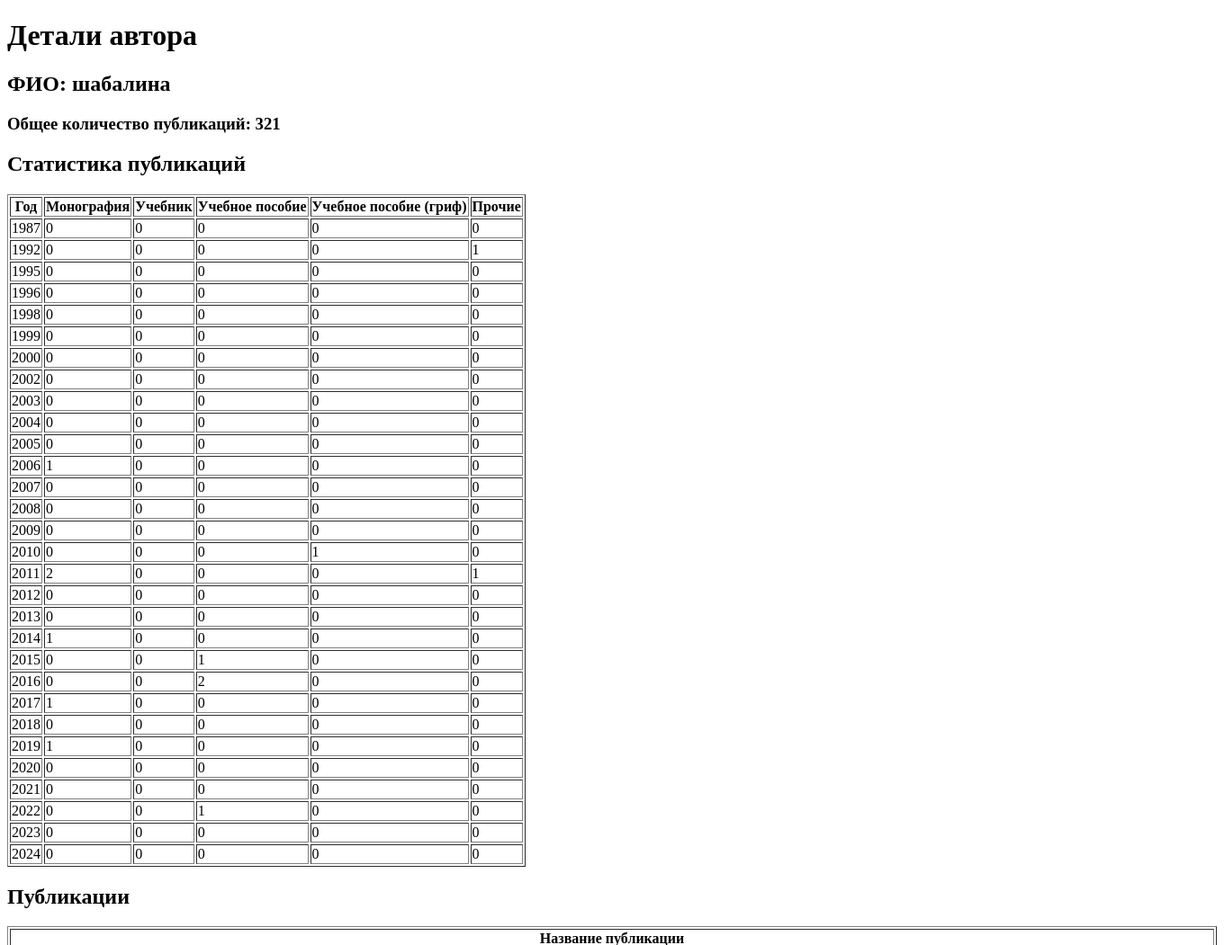
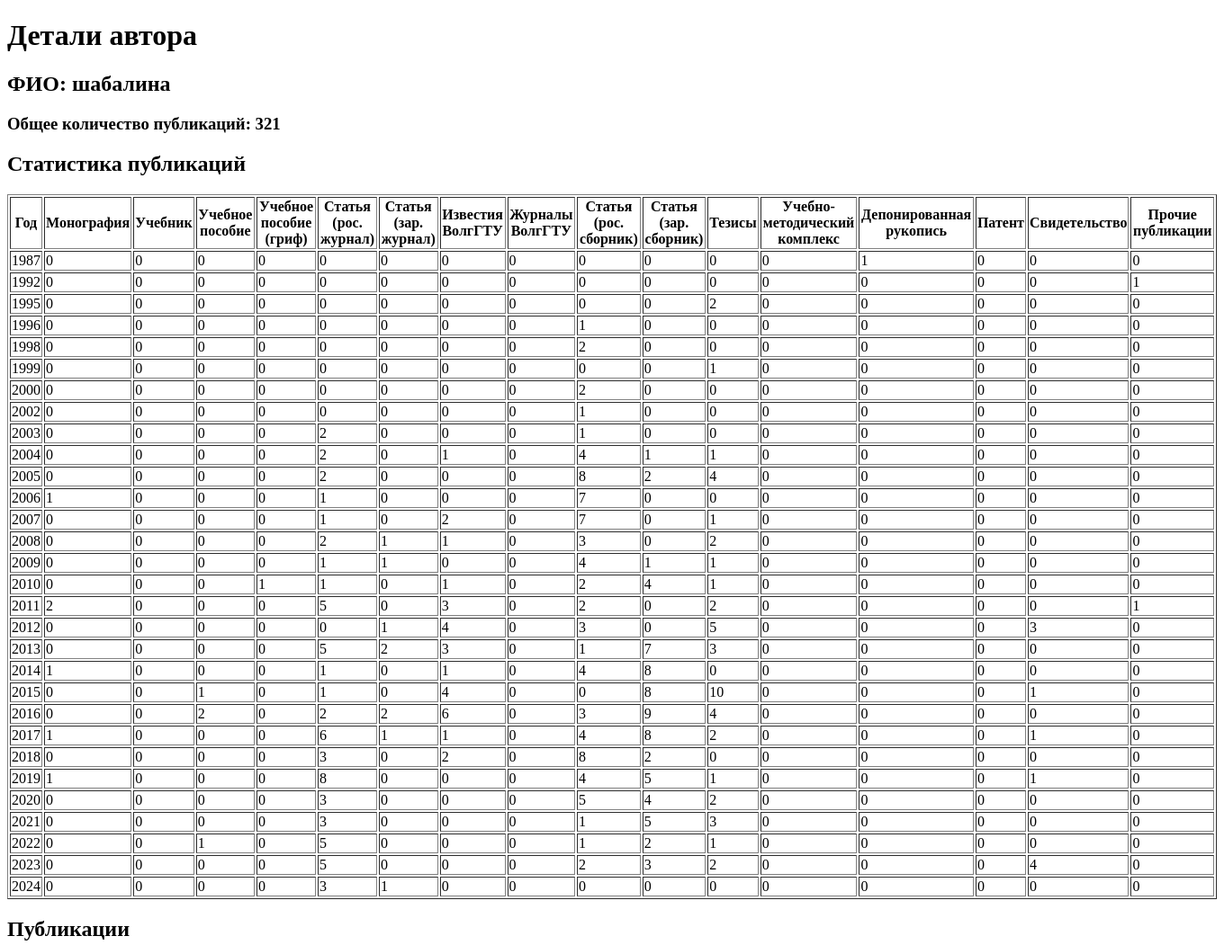
Before and after one commit to serega854/django-parser-analysis-vstu, a Django app: page /author_details/4/ in a window 1360 px wide. Shown: the top 1051 px of the page at 90% size. Run offline with Django 5.2, Linux system fonts and the light colour scheme; data comes from the database, SQL or seed files in the repository; both versions use the stored data as it was after the commit.

Commit message:
конец 1 дня разработки, рабочий парсер

```diff
--- a/parser_app/templates/parser_app/author_details.html
+++ b/parser_app/templates/parser_app/author_details.html
@@ -19,7 +19,18 @@
                 <th>Учебник</th>
                 <th>Учебное пособие</th>
                 <th>Учебное пособие (гриф)</th>
-                <th>Прочие</th>
+                <th>Статья (рос. журнал)</th>
+                <th>Статья (зар. журнал)</th>
+                <th>Известия ВолгГТУ</th>
+                <th>Журналы ВолгГТУ</th>
+                <th>Статья (рос. сборник)</th>
+                <th>Статья (зар. сборник)</th>
+                <th>Тезисы</th>
+                <th>Учебно-методический комплекс</th>
+                <th>Депонированная рукопись</th>
+                <th>Патент</th>
+                <th>Свидетельство</th>
+                <th>Прочие публикации</th>
             </tr>
         </thead>
         <tbody>
@@ -30,6 +41,17 @@
                 <td>{{ stat.textbook }}</td>
                 <td>{{ stat.tutorial }}</td>
                 <td>{{ stat.tutorial_griff }}</td>
+                <td>{{ stat.article_russian_journal }}</td>
+                <td>{{ stat.article_foreign_journal }}</td>
+                <td>{{ stat.izvestia_vstu }}</td>
+                <td>{{ stat.journals_vstu }}</td>
+                <td>{{ stat.article_russian_collection }}</td>
+                <td>{{ stat.article_foreign_collection }}</td>
+                <td>{{ stat.theses }}</td>
+                <td>{{ stat.educational_complex }}</td>
+                <td>{{ stat.deposited_manuscript }}</td>
+                <td>{{ stat.patent_document }}</td>
+                <td>{{ stat.certificate }}</td>
                 <td>{{ stat.other_publications }}</td>
             </tr>
             {% endfor %}
--- a/parser_app/templates/parser_app/parser.html
+++ b/parser_app/templates/parser_app/parser.html
@@ -98,7 +98,7 @@
     <form onsubmit="handleSubmit(event)">
         {% csrf_token %}
         <label for="surname">Введите фамилию автора:</label>
-        <input type="text" id="surname" name="surname" placeholder="Иванов" required>
+        <input type="text" id="surname" name="surname" placeholder="Иванов И. И." required>
         <button type="submit">Запустить парсер</button>
     </form>
     <p id="message"></p>
```
Also changed, not shown: db.sqlite3.
